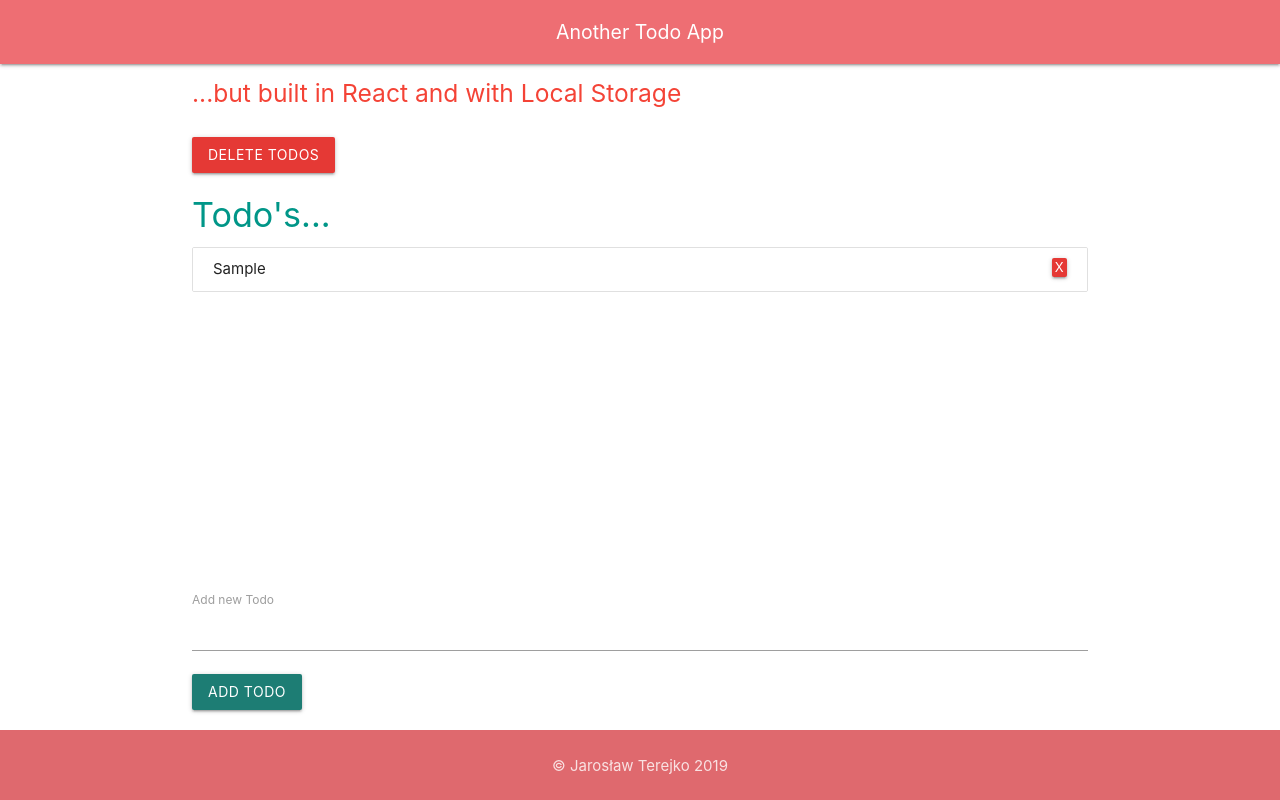
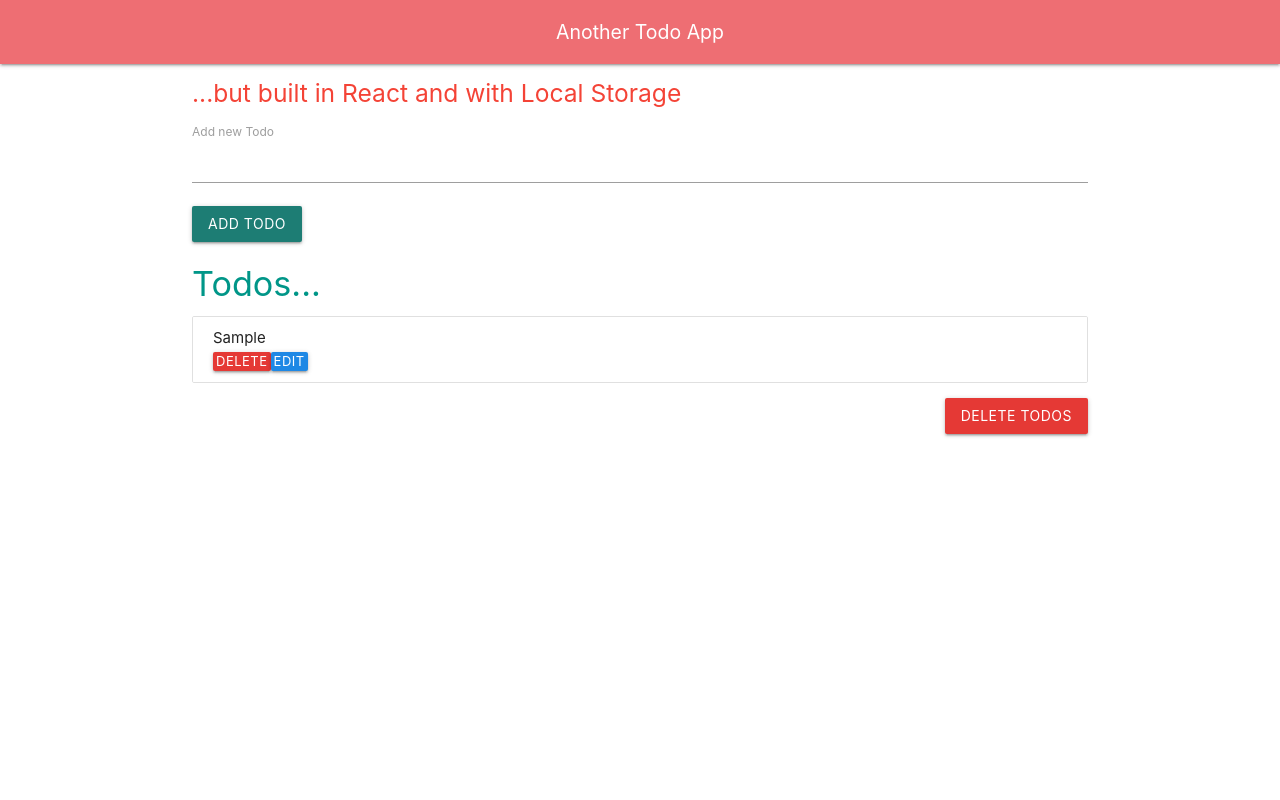
Before and after one commit to jarekTerejko/react-todoapp, a React (Create React App) app: page / in a window 1280 px wide. Both pictures are taken after typing "Sample" into the empty fields and a click on the button "ADD TODO". Shown: the top 800 px of the page. Built offline with nearby package versions, Linux system fonts and the light colour scheme.

Commit message:
rebuild app added new Todo component added possibility to edit single todo

```diff
--- a/package.json
+++ b/package.json
@@ -2,12 +2,15 @@
   "name": "todoapp",
   "version": "0.1.0",
   "private": true,
+  "homepage": "https://jarekterejko.github.io/react-todoapp/",
   "dependencies": {
+    "gh-pages": "^2.0.1",
     "react": "^16.7.0",
     "react-dom": "^16.7.0",
     "react-scripts": "2.1.3"
   },
   "scripts": {
+    "deploy": "npm run build&&gh-pages -d build",
     "start": "react-scripts start",
     "build": "react-scripts build",
     "test": "react-scripts test",
--- a/src/AddTodo.js
+++ b/src/AddTodo.js
@@ -25,8 +25,6 @@ class AddTodo extends Component {
 
   render() {
     return (
-      <div className="row">
-        <div className="container">
       <form onSubmit={this.handleSubmit}>
         <div className="input-field">
           <input
@@ -42,8 +40,6 @@ class AddTodo extends Component {
           <button className="btn waves-effect waves-light">Add Todo</button>
         </div>
       </form>
-        </div>
-      </div>
     );
   }
 }
--- a/src/App.js
+++ b/src/App.js
@@ -1,72 +1,9 @@
 import React, { Component } from "react";
 import Todos from "./Todos";
-import AddTodo from "./AddTodo";
 import Header from "./Header";
-import DeleteTodos from "./DeleteTodos";
 import Footer from "./Footer";
 
 class App extends Component {
-  state = {
-    // hardcoded data - po ustawienu localStorage niepotrzebne
-    // todos: [
-    //   {
-    //     id: Math.random(),
-    //     content: "feed cat"
-    //   },
-    //   {
-    //     id: Math.random(),
-    //     content: "learn react"
-    //   }
-    // ]
-    todos: []
-  };
-
-  componentDidMount() {
-    try {
-      const json = localStorage.getItem("todos");
-      // console.log(json);
-      const todos = JSON.parse(json);
-      // console.log(todos);
-      if (todos) {
-        this.setState({ todos });
-      }
-    } catch (error) {}
-  }
-
-  componentDidUpdate(prevProps, prevState) {
-    if (prevState.todos.lenght !== this.state.todos.length) {
-      const json = JSON.stringify(this.state.todos);
-      localStorage.setItem("todos", json);
-    }
-  }
-
-  deleteTodo = id => {
-    // console.log(id)
-    const todos = this.state.todos.filter(todo => {
-      return todo.id !== id;
-    });
-    this.setState({
-      // todos: todos
-      // key i value są te same mozna wiec skrocic do:
-      todos
-    });
-  };
-
-  deleteTodos = () => {
-    this.setState({
-      todos: []
-    });
-  };
-
-  addTodo = todo => {
-    // console.log(todo);
-    todo.id = Math.random();
-    let todos = [...this.state.todos, todo];
-    // console.log(todo);
-    this.setState({
-      todos
-    });
-  };
 
   render() {
     return (
@@ -75,9 +12,7 @@ class App extends Component {
           title="Another Todo App"
           subtitle="...but built in React and with Local Storage"
         />
-        <DeleteTodos deleteTodos={this.deleteTodos} />
-        <Todos todos={this.state.todos} deleteTodo={this.deleteTodo} />
-        <AddTodo addTodo={this.addTodo} />
+        <Todos />
         <Footer />
       </div>
     );
--- a/src/DeleteTodos.js
+++ b/src/DeleteTodos.js
@@ -2,14 +2,12 @@ import React from "react";
 
 const DeleteTodos = props => {
   return (
-    <div className="container">
-      <button
-        className="waves-effect waves-light btn red darken-1"
-        onClick={props.deleteTodos}
-      >
-        Delete Todos
-      </button>
-    </div>
+    <button
+      className="waves-effect waves-light btn red darken-1 right"
+      onClick={props.deleteTodos}
+    >
+      Delete Todos
+    </button>
   );
 };
 
--- /dev/null
+++ b/src/Todo.js
@@ -0,0 +1,70 @@
+import React, { Component } from "react";
+
+export default class Todo extends Component {
+  state = {
+    isEditing: false,
+    content: this.props.content
+  };
+
+  toggleForm = () => {
+    this.setState({
+      isEditing: !this.state.isEditing
+    });
+  };
+
+  handleUpdate = e => {
+    e.preventDefault();
+    this.props.updateTodo(this.props.id, this.state.content);
+    this.setState({ isEditing: false });
+  };
+
+  handleChange = e => {
+    const { name, value } = e.target;
+    this.setState({
+      [name]: value
+    });
+  };
+
+  render() {
+    console.log(this.props);
+    let result;
+    if (this.state.isEditing) {
+      result = (
+        <div className="container">
+          <form onSubmit={this.handleUpdate} style={{ marginBottom: 15 }}>
+            <input
+              type="text"
+              value={this.state.content}
+              name="content"
+              onChange={this.handleChange}
+            />
+            <button className="waves-effect waves-light green darken-1 btn-small right">
+              Update
+            </button>
+          </form>
+        </div>
+      );
+    } else {
+      result = (
+        <li className="collection-item">
+          <div>{this.props.content}</div>
+          <div>
+            <button
+              onClick={() => this.props.deleteTodo(this.props.id)}
+              className="waves-effect waves-light red darken-1 btn-small"
+            >
+              delete
+            </button>
+            <button
+              onClick={this.toggleForm}
+              className="waves-effect waves-light blue darken-1 btn-small"
+            >
+              Edit
+            </button>
+          </div>
+        </li>
+      );
+    }
+    return result;
+  }
+}
--- a/src/Todos.js
+++ b/src/Todos.js
@@ -1,36 +1,108 @@
-import React from "react";
+import React, { Component } from "react";
+import Todo from "./Todo";
+import AddTodo from "./AddTodo";
+import DeleteTodos from "./DeleteTodos";
+class Todos extends Component {
+  //  { todos, deleteTodo } = this.props
+  state = {
+    todos: [],
+    content: this.props.todos
+  };
 
-const Todos = ({ todos, deleteTodo }) => {
-  const todoList = todos.length ? (
-    todos.map(todo => {
+  componentDidMount() {
+    try {
+      const json = localStorage.getItem("todos");
+      // console.log(json);
+      const todos = JSON.parse(json);
+      // console.log(todos);
+      if (todos) {
+        this.setState({ todos });
+      }
+    } catch (error) {}
+  }
+
+  componentDidUpdate(prevProps, prevState) {
+    if (prevState.todos.lenght !== this.state.todos.length) {
+      const json = JSON.stringify(this.state.todos);
+      localStorage.setItem("todos", json);
+    }
+  }
+
+  addTodo = todo => {
+    // console.log(todo);
+    todo.id = Math.random();
+    let todos = [...this.state.todos, todo];
+    // console.log(todo);
+    this.setState({
+      todos
+    });
+  };
+
+  deleteTodos = () => {
+    this.setState({
+      todos: []
+    });
+  };
+
+  deleteTodo = id => {
+    // console.log(id)
+    const todos = this.state.todos.filter(todo => {
+      return todo.id !== id;
+    });
+    this.setState({
+      // todos: todos
+      // key i value są te same mozna wiec skrocic do:
+      todos
+    });
+  };
+
+  updateTodo = (id, updatedTodo) => {
+    const updateTodos = this.state.todos.map(todo => {
+      if (todo.id === id) {
+        return { ...todo, content: updatedTodo };
+      }
+      return todo;
+    });
+    this.setState({ todos: updateTodos });
+  };
+
+  handleChange = e => {
+    const { name, value } = e.target;
+    this.setState({
+      [name]: value
+    });
+  };
+
+  render() {
+    const todos = this.state.todos.length ? (
+      this.state.todos.map(todo => {
         return (
-        <li className="collection-item" key={todo.id}>
-          <span>{todo.content}</span>
-          <button
-            className="waves-effect waves-light red darken-1 btn-small right"
-            onClick={() => {
-              deleteTodo(todo.id);
-            }}
-          >
-            X
-          </button>
-        </li>
+          <Todo
+            content={todo.content}
+            key={todo.id}
+            deleteTodo={this.deleteTodo}
+            updateTodo={this.updateTodo}
+            id={todo.id}
+          />
         );
       })
     ) : (
-    <li className="center red-text">You don't have any todo's</li>
+      <li>You do not have any todos...</li>
     );
 
     return (
       <main>
         <div className="row">
           <div className="container">
-          <h4 className="teal-text">Todo's...</h4>
-          <ul className="todos collection">{todoList}</ul>
+            <AddTodo addTodo={this.addTodo} />
+            <h4 className="teal-text">Todos...</h4>
+            <ul className="collection">{todos}</ul>
+            <DeleteTodos deleteTodos={this.deleteTodos} />
           </div>
         </div>
       </main>
     );
-};
+  }
+}
 
 export default Todos;
--- a/src/index.css
+++ b/src/index.css
@@ -28,5 +28,6 @@ nav .brand-logo {
 }
 
 main {
-  min-height: calc(100vh - 406px);
+  /* min-height: calc(100vh - 406px); */
+  min-height: 100vh;
 }
```
Also changed, not shown: 1 other file (tests, documents, lock files or other folders). Lines whose indentation alone changed are shown as unchanged.
